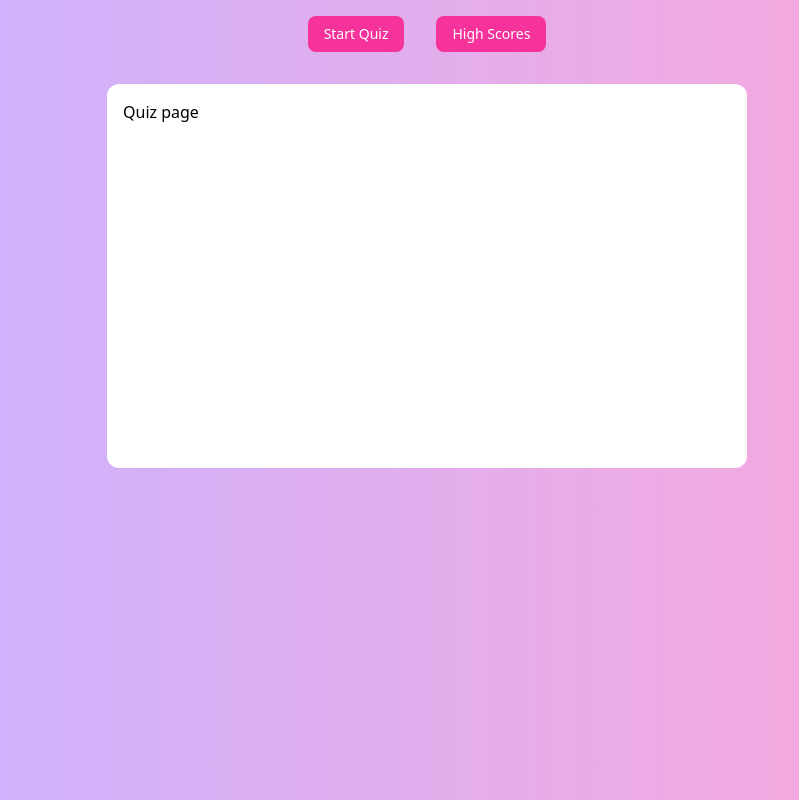
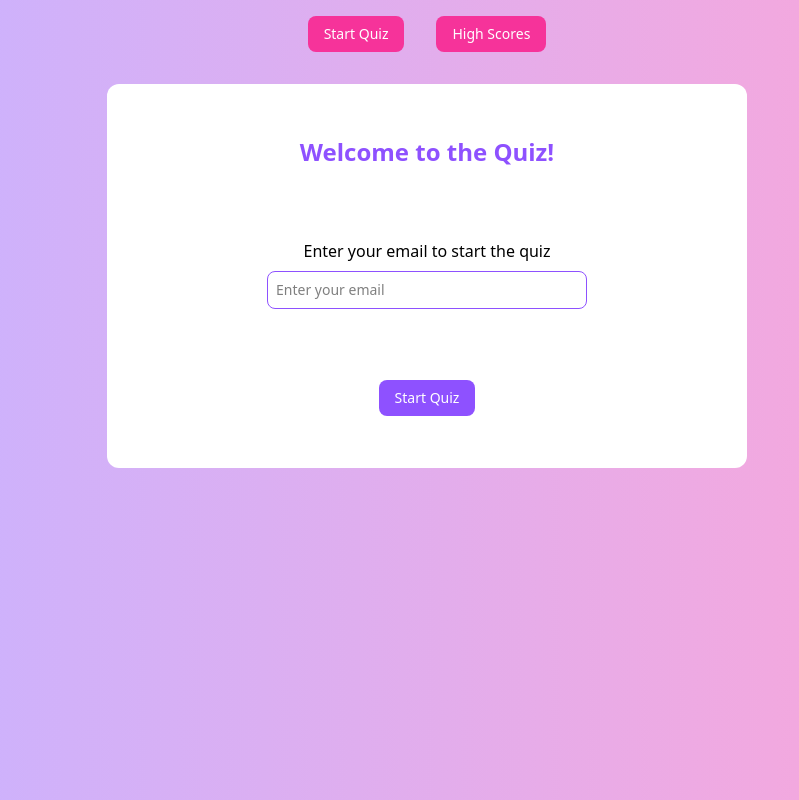
Before and after one commit to deivydaskim/QuizApp, a React (Vite) app in the folder Quiz.Web/: page / in a window 1280 px wide. Shown: the whole page, without its empty margins (213-1012 px from the left). Built offline with nearby package versions, Linux system fonts and the light colour scheme.

Commit message:
create starting view for quiz page, with email input and validation

```diff
--- /dev/null
+++ b/Quiz.Web/src/lib/utils.ts
@@ -0,0 +1,5 @@
+export const validateEmail = (email: string) => {
+  // Basic email regex for validation
+  const emailRegex = /^[^\s@]+@[^\s@]+\.[^\s@]+$/;
+  return emailRegex.test(email);
+};
--- a/Quiz.Web/src/pages/Quiz.tsx
+++ b/Quiz.Web/src/pages/Quiz.tsx
@@ -1,5 +1,69 @@
+import { useState } from 'react';
+
+import { Alert, Snackbar } from '@mui/material';
+import Button from '@/components/Button';
+import Input from '@/components/Input';
+import { validateEmail } from '@/lib/utils';
+
 const QuizPage = () => {
-  return <>Quiz page</>;
-}
+  const [email, setEmail] = useState('');
+  const [quizStarted, setQuizStarted] = useState(false);
+  const [error, setError] = useState<string | null>(null);
+  const [openSnackbar, setOpenSnackbar] = useState(false);
+
+  const startQuiz = () => {
+    setError(null);
+
+    if (email.trim() === '') {
+      setError('Please enter your email to start the quiz.');
+      setOpenSnackbar(true);
+      return;
+    }
+
+    if (!validateEmail(email)) {
+      setError('Please enter a valid email address.');
+      setOpenSnackbar(true);
+      return;
+    }
+
+    setQuizStarted(true);
+  };
+
+  const handleCloseSnackbar = () => {
+    setOpenSnackbar(false);
+  };
+
+  return (
+    <>
+      <div className="flex h-full flex-col items-center justify-around">
+        <h1 className="text-primary text-2xl font-bold">
+          Welcome to the Quiz!
+        </h1>
+        <div className="w-full max-w-80 space-y-2 text-center">
+          <p>Enter your email to start the quiz</p>
+          <Input
+            type="email"
+            value={email}
+            onChange={e => setEmail(e.target.value)}
+            placeholder="Enter your email"
+          />
+        </div>
+        <Button onClick={startQuiz} variant="primary">
+          Start Quiz
+        </Button>
+      </div>
+
+      <Snackbar
+        open={openSnackbar}
+        autoHideDuration={5000}
+        onClose={handleCloseSnackbar}
+      >
+        <Alert severity="error" onClose={handleCloseSnackbar}>
+          {error}
+        </Alert>
+      </Snackbar>
+    </>
+  );
+};
 
 export default QuizPage;
```
